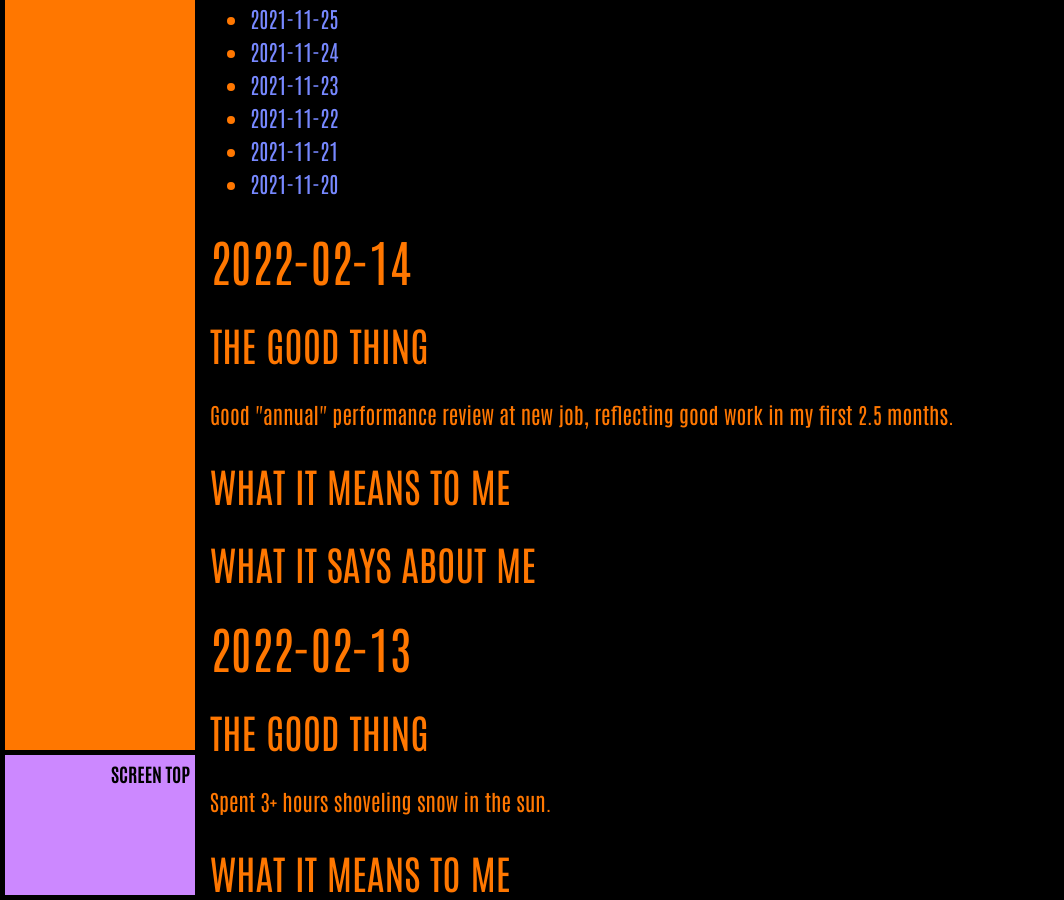
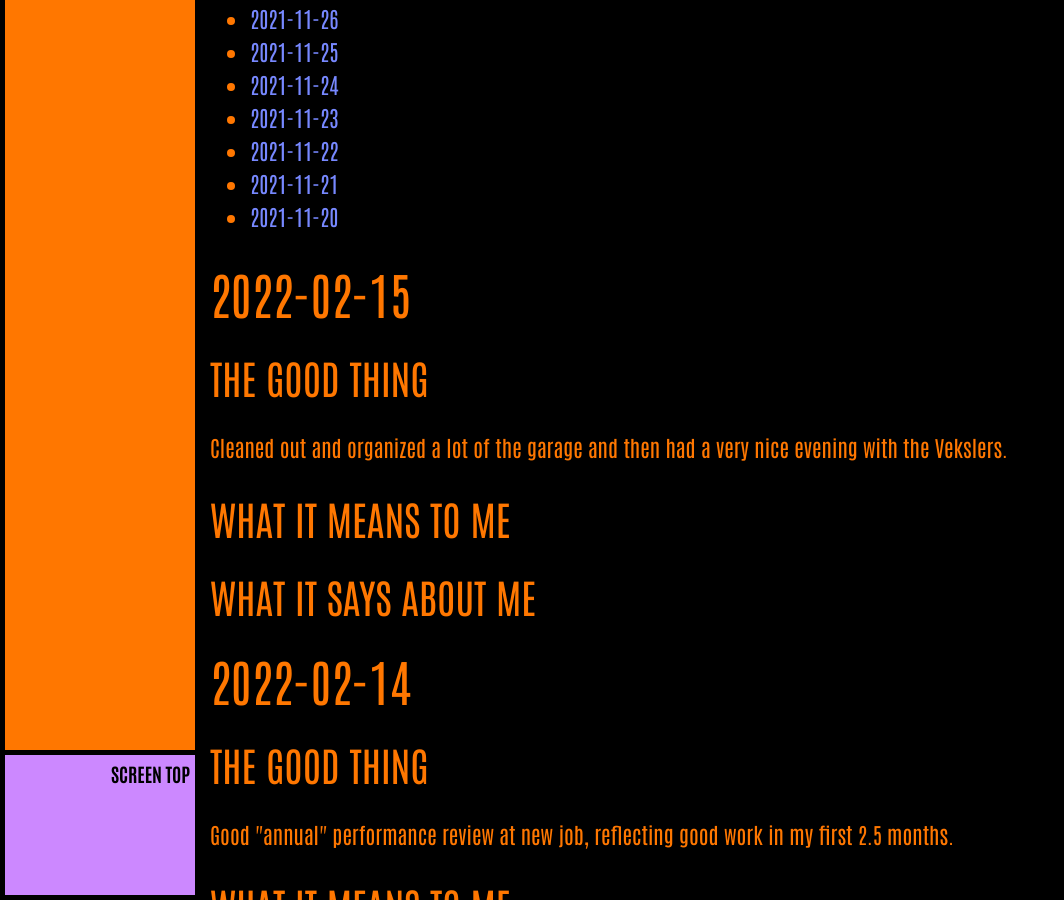
Before and after one commit to ArthurZey/arthurzey.github.io, a Jekyll site: the page built from _pages/one-good-thing.md, in a window 1280 px wide and 900 px high, scrolled down 2398 px. Shown: the whole window, without its empty margins (0-1064 px from the left). Built offline with Jekyll 4.4.1, drawn with Linux system fonts in a browser that asks for light colours.

Commit message:
added stub for 2022-02-15

```diff
--- a/_pages/one-good-thing.md
+++ b/_pages/one-good-thing.md
@@ -12,6 +12,14 @@
 * TOC
 {:toc}
 {::options toc_levels="2" /}
+
+## 2022-02-15
+### The Good Thing
+Cleaned out and organized a lot of the garage and then had a very nice evening with the Vekslers.
+### What It Means to Me
+
+### What It Says about Me
+
 
 ## 2022-02-14
 ### The Good Thing
```
